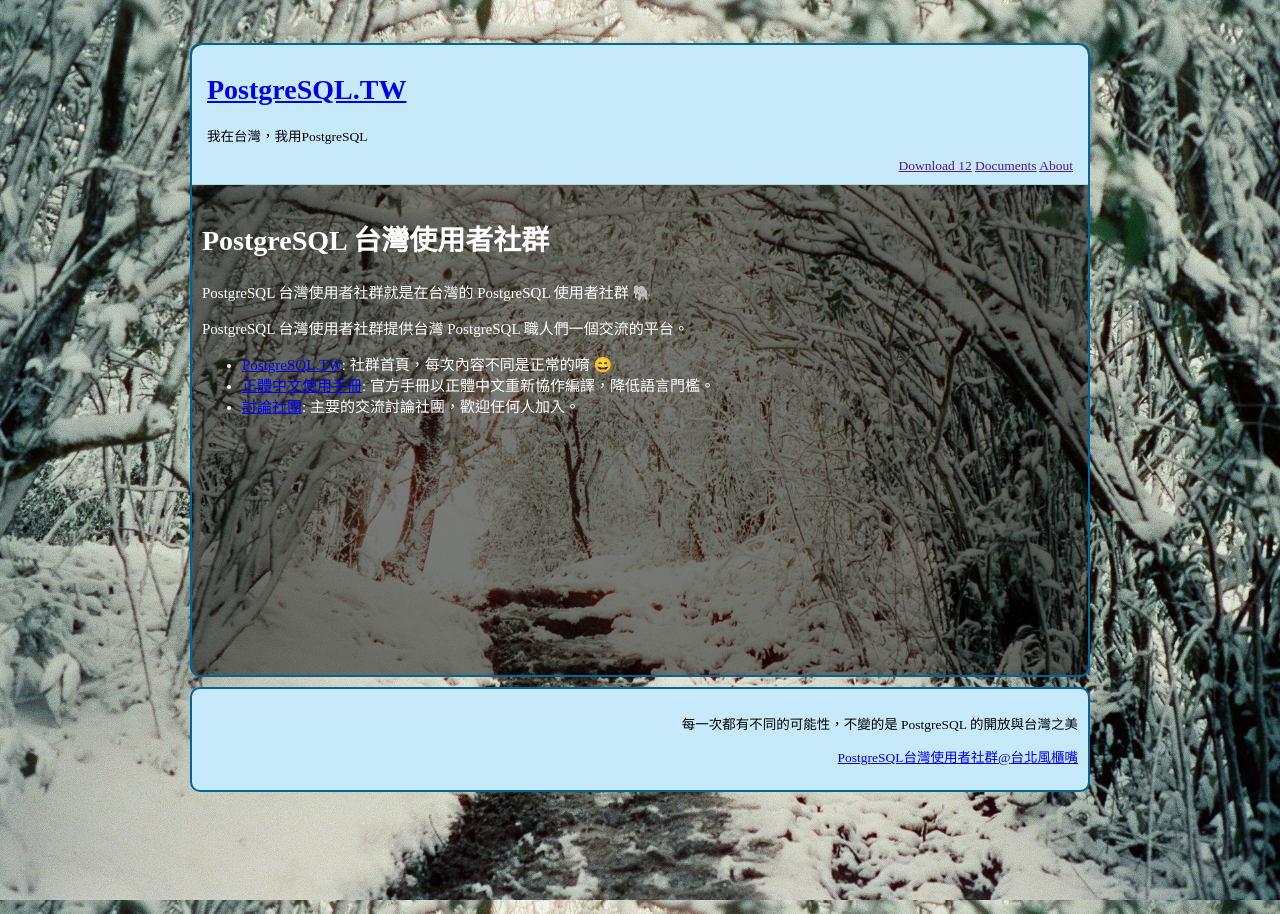
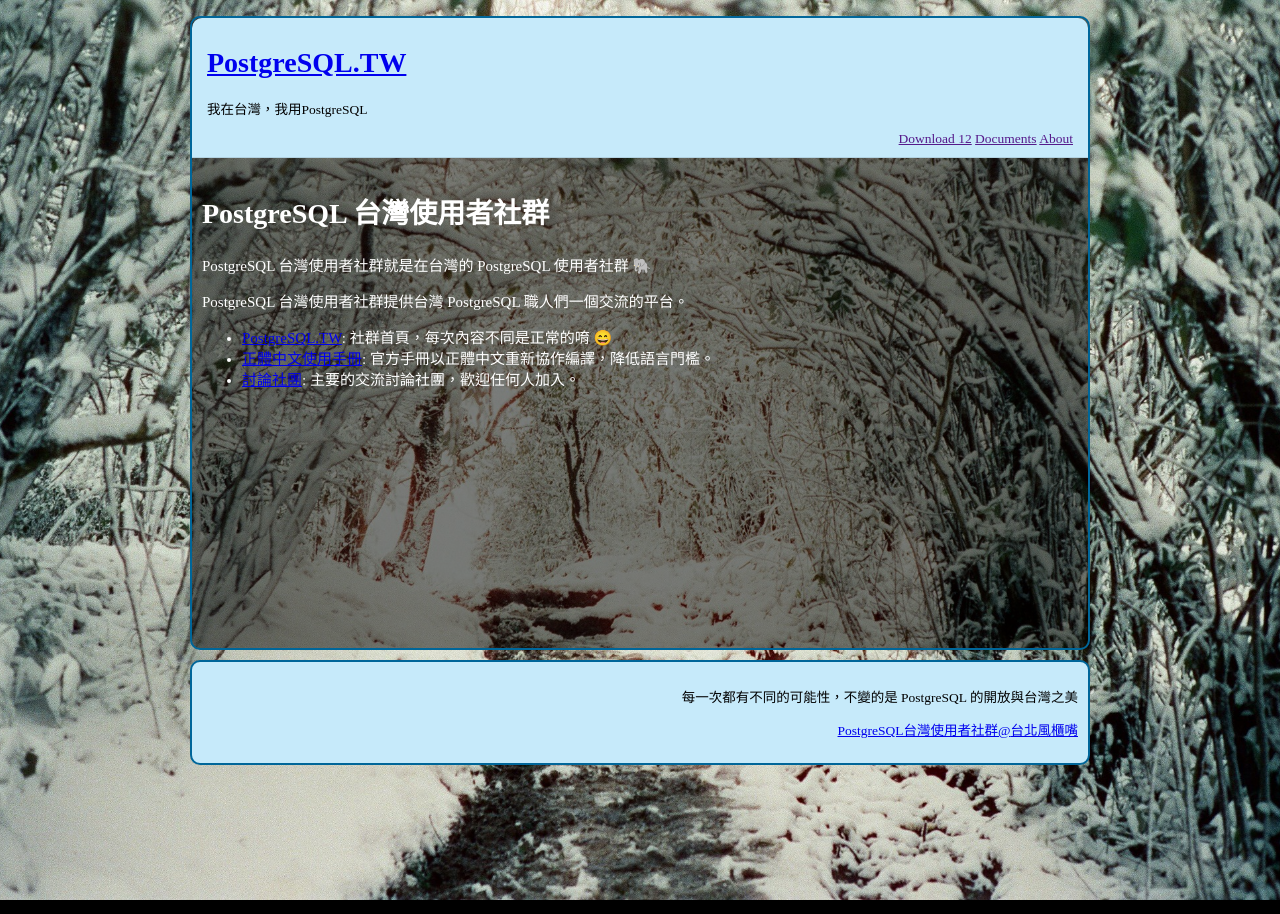
Before and after one commit to pgsql-tw/beta, a Jekyll site: the page built from _pages/pgsql-tw.md, in a window 1280 px wide. Built offline with Jekyll 4.4.1, drawn with Linux system fonts in a browser that asks for light colours; emoji names are drawn with the system emoji font.

Commit message:
Update default.html

```diff
--- a/_layouts/default.html
+++ b/_layouts/default.html
@@ -17,7 +17,7 @@
     <![endif]-->
   </head>
   <body>
-    <p>&nbsp;</p>
+    &nbsp;<br/>
     <div class="wrapper">
       <header {% unless site.description or site.github.project_tagline %} class="without-description" {% endunless %}>
         <h1><a href="{{ site.baseurl }}">{{ site.title | default: site.github.repository_name }}</a></h1>
```
